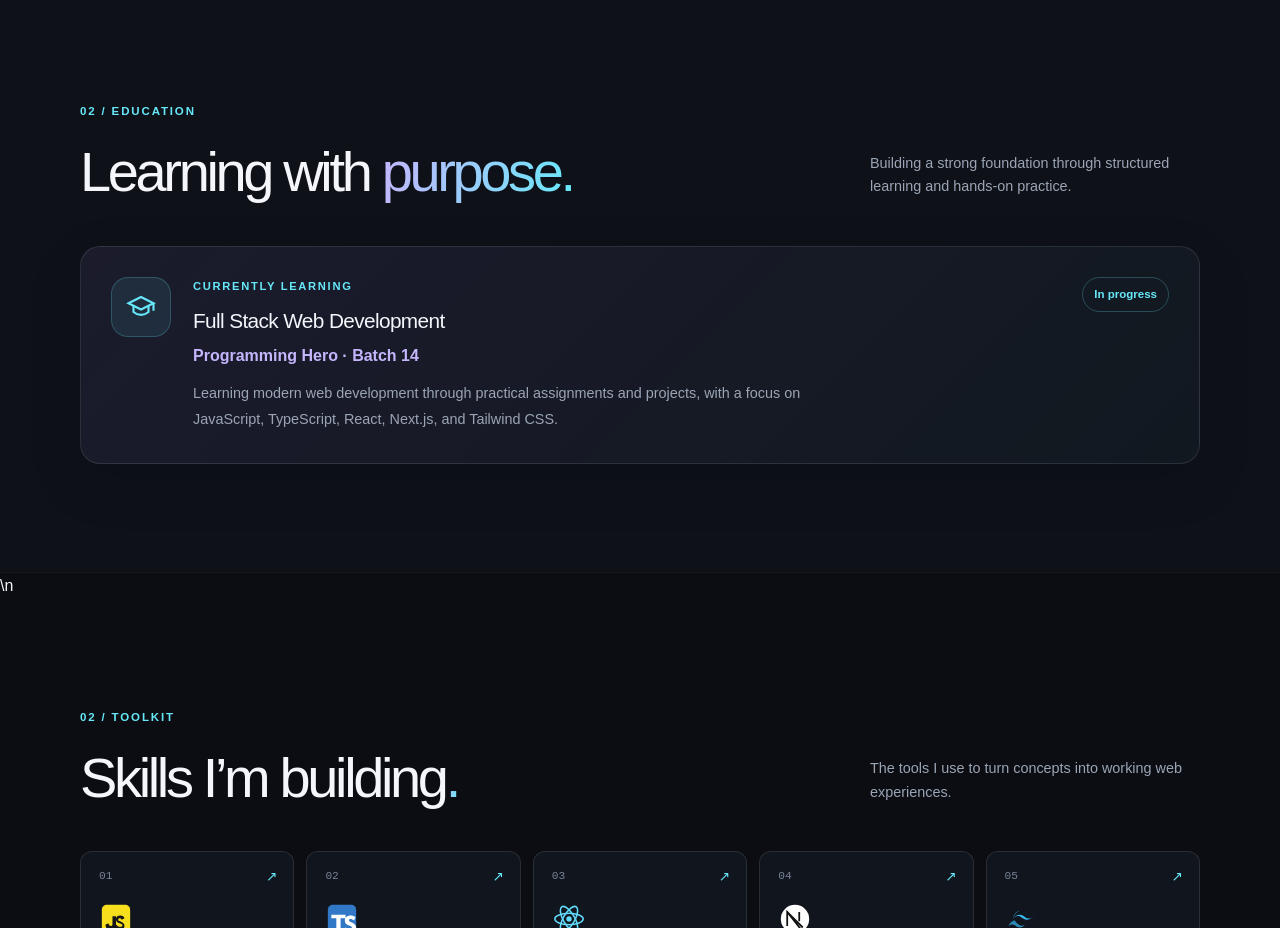
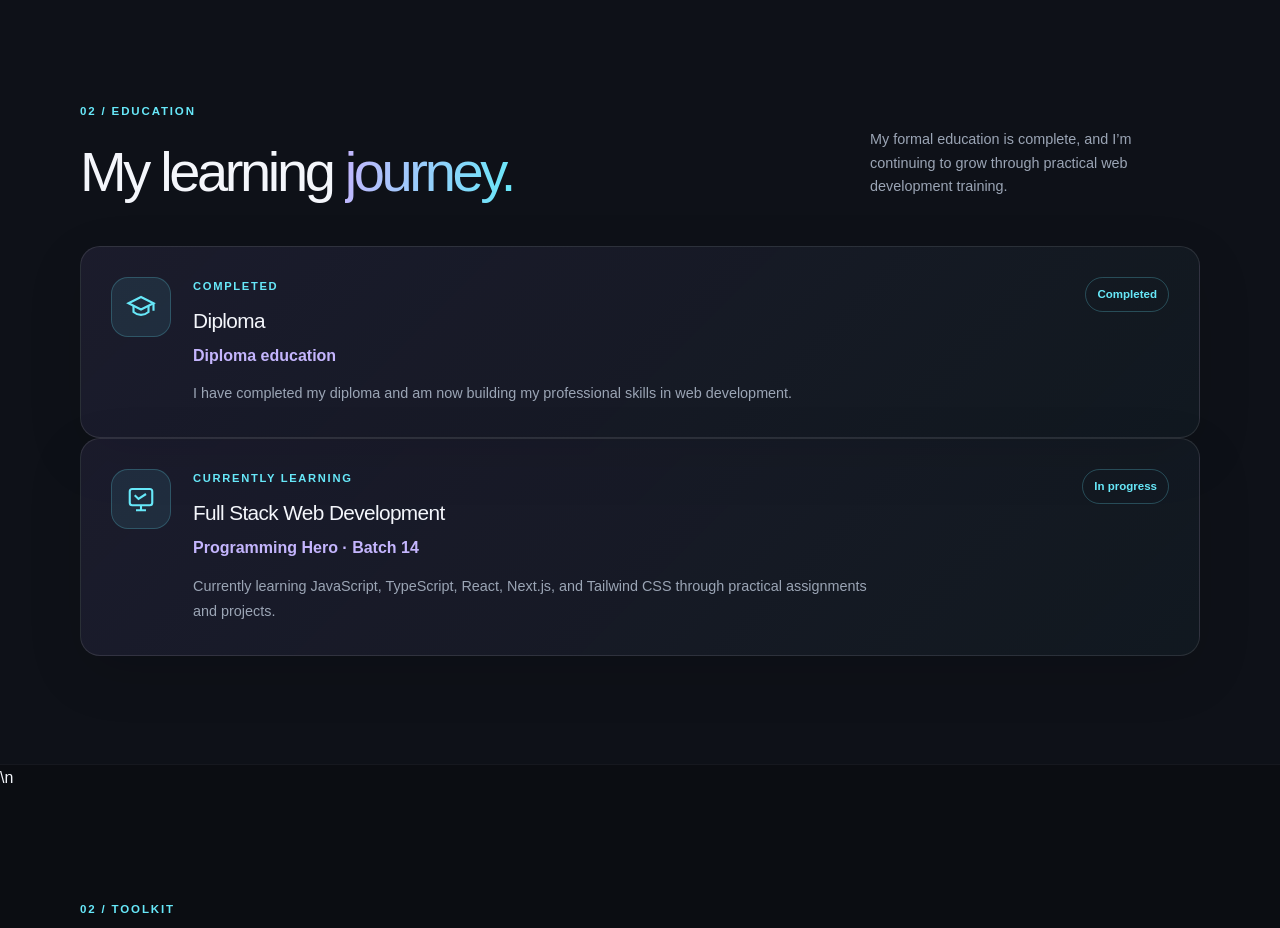
Before and after one commit to jitudey24/my-personal-portfolio, a Next.js app: page / in a window 1280 px wide. Shown: the part 1620-2548 px from the top of the page. Built offline with nearby package versions, Linux system fonts and the light colour scheme.

Commit message:
Update education section with completed diploma and current learning

```diff
--- a/src/app/page.js
+++ b/src/app/page.js
@@ -93,13 +93,20 @@ export default function Home() {
       <section className="section section-muted" id="education">
         <div className="container">
           <div className="section-heading">
-            <div><p className="eyebrow">02 / EDUCATION</p><h2 className="section-title">Learning with <span className="gradient-text">purpose.</span></h2></div>
-            <p className="section-intro">Building a strong foundation through structured learning and hands-on practice.</p>
+            <div><p className="eyebrow">02 / EDUCATION</p><h2 className="section-title">My learning <span className="gradient-text">journey.</span></h2></div>
+            <p className="section-intro">My formal education is complete, and I’m continuing to grow through practical web development training.</p>
           </div>
-          <div className="education-card">
-            <div className="education-mark" aria-hidden="true"><svg viewBox="0 0 24 24" width="30" height="30" fill="none" stroke="currentColor" strokeWidth="1.7"><path d="m2 9 10-5 10 5-10 5L2 9Z"/><path d="M6 11v5c3.5 3 8.5 3 12 0v-5M22 9v6"/></svg></div>
-            <div className="education-content"><p className="education-status">CURRENTLY LEARNING</p><h3>Full Stack Web Development</h3><p className="education-institute">Programming Hero · Batch 14</p><p>Learning modern web development through practical assignments and projects, with a focus on JavaScript, TypeScript, React, Next.js, and Tailwind CSS.</p></div>
-            <span className="education-badge">In progress</span>
+          <div className="education-list">
+            <article className="education-card">
+              <div className="education-mark" aria-hidden="true"><svg viewBox="0 0 24 24" width="30" height="30" fill="none" stroke="currentColor" strokeWidth="1.7"><path d="m2 9 10-5 10 5-10 5L2 9Z"/><path d="M6 11v5c3.5 3 8.5 3 12 0v-5M22 9v6"/></svg></div>
+              <div className="education-content"><p className="education-status">COMPLETED</p><h3>Diploma</h3><p className="education-institute">Diploma education</p><p>I have completed my diploma and am now building my professional skills in web development.</p></div>
+              <span className="education-badge">Completed</span>
+            </article>
+            <article className="education-card">
+              <div className="education-mark" aria-hidden="true"><svg viewBox="0 0 24 24" width="30" height="30" fill="none" stroke="currentColor" strokeWidth="1.7"><rect x="3" y="4" width="18" height="13" rx="2"/><path d="M8 21h8M12 17v4M7 9l3 3 6-4"/></svg></div>
+              <div className="education-content"><p className="education-status">CURRENTLY LEARNING</p><h3>Full Stack Web Development</h3><p className="education-institute">Programming Hero · Batch 14</p><p>Currently learning JavaScript, TypeScript, React, Next.js, and Tailwind CSS through practical assignments and projects.</p></div>
+              <span className="education-badge">In progress</span>
+            </article>
           </div>
         </div>
       </section>
```
